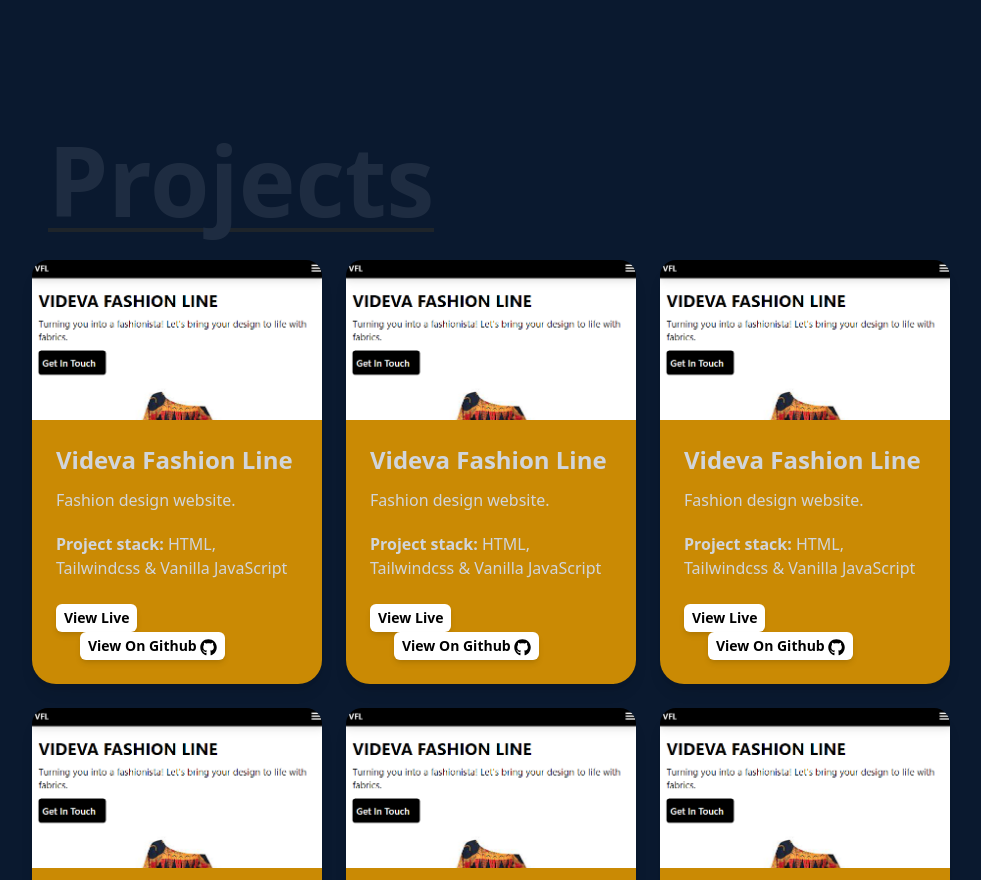
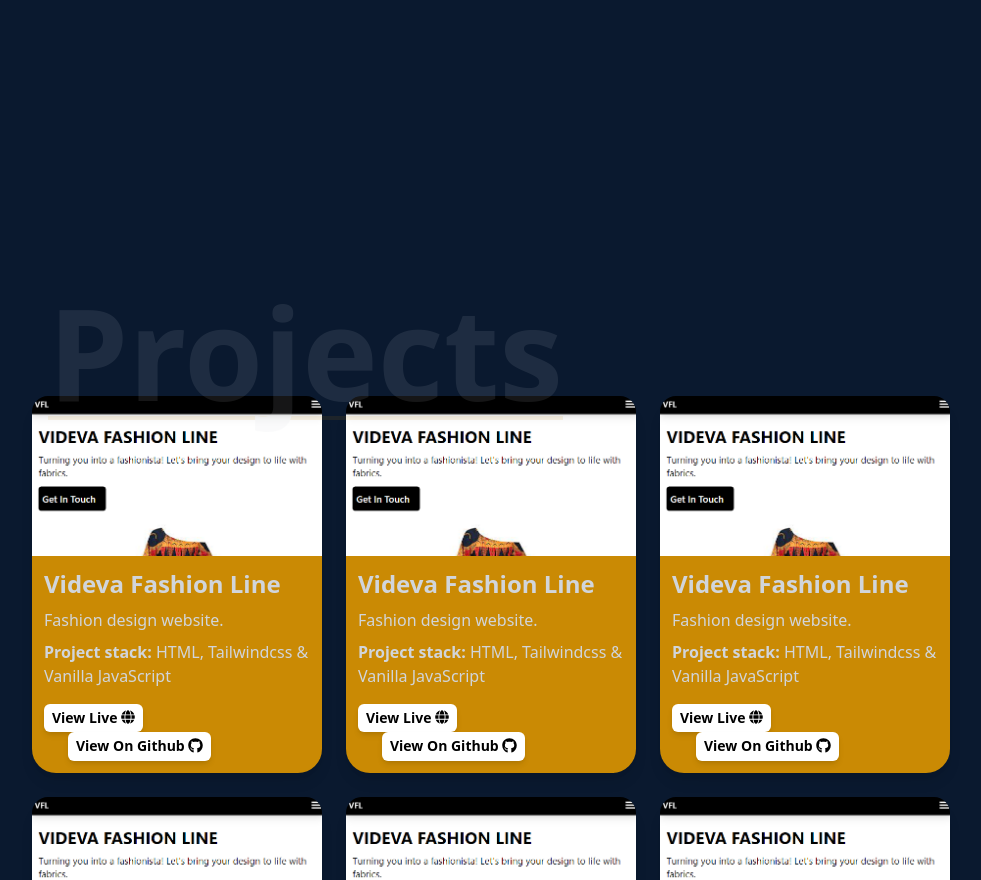
Before and after one commit to segunajibola/portfolio, a React (Create React App) app: page / in a window 1280 px wide. Shown: the part 1920-2800 px from the top of the page, without its empty margins (149-1130 px from the left). Built offline with nearby package versions, Linux system fonts and the light colour scheme; the HTML template or start-up script is replaced by a standard one.

Commit message:
fix skills

```diff
--- a/src/components/About.js
+++ b/src/components/About.js
@@ -6,7 +6,7 @@ const About = () => {
       <div className='flex flex-col justify-center items-center w-full h-full'>
         <div className='max-w-[1000px] w-full grid grid-cols-2 gap-8'>
           <div className='absolute -mt-16 pb-8 pl-4'>
-            <p className='text-8xl font-bold inline opacity-10 border-b-4 border-yellow-600'>
+            <p className='text-9xl font-bold inline opacity-10 border-b-4 border-yellow-600'>
               About
             </p>
           </div>
--- a/src/components/Contact.js
+++ b/src/components/Contact.js
@@ -2,7 +2,7 @@ import React from 'react'
 
 const Contact = () => {
   return (
-    <div name='contact' className='w-full h-screen bg-[#0a192f] flex justify-center items-center p-4'>
+    <div name='contact' className='w-full bg-[#0a192f] flex justify-center items-center p-4'>
         <form method='POST' action="https://getform.io/f/a699a1b2-f225-434e-b317-1fbbde8e006c" className='flex flex-col max-w-[600px] w-full'>
             <div className='pb-8'>
                 <p className='text-4xl font-bold inline border-b-4 border-pink-600 text-gray-300'>Contact</p>
--- a/src/components/Projects.js
+++ b/src/components/Projects.js
@@ -4,98 +4,96 @@ import Vfl from '../assets/vfl.png';
 import realEstate from '../assets/realestate.jpg';
 import {
   FaGithub,
+  FaGlobe
 } from 'react-icons/fa';
 
 const Projects = () => {
   return (
-    <div name='projects' className='w-full md:h-screen text-gray-300 bg-[#0a192f]'>
+    <div name='projects' className='w-full text-gray-300 bg-[#0a192f]'>
       <div className='max-w-[950px] mx-auto p-4 flex flex-col justify-center h-full'>
         <div className='relative pt-20 pl-4'>
-          <p className='absolute opacity-10 text-8xl font-bold inline border-b-4 border-yellow-600'>
+          <p className='absolute opacity-10 text-9xl font-bold inline border-b-4 border-yellow-600'>
             Projects
           </p>
         </div>
-
-        <div className='grid grid-cols-1 pt-20 md:pt-32 md:grid-cols-2 lg:grid-cols-3 gap-6'>
+        <div className='grid grid-cols-1 pt-20 md:-mt-5 md:pt-32 md:grid-cols-2 lg:grid-cols-3 gap-6'>
           <div className="bg-yellow-600 rounded-3xl shadow-lg">
                 <a href="https://videvafashionline.vercel.app"><img src={Vfl} alt="" className="rounded-t-2xl object-cover object-top w-full h-40"/></a>
-                <div className="p-6 rounded-b-3xl">
+                <div className="p-3">
                     <h3 className="font-bold text-2xl">Videva Fashion Line</h3>
-                    <p className="pt-3">
+                    <p className="pt-2">
                         Fashion design website.
                     </p>
-                    <p className="mt-5"><span className="font-semibold">Project stack: </span>HTML, Tailwindcss & Vanilla JavaScript</p>
-                    <a href="https://videvafashionline.vercel.app" className="inline-block mt-6 px-2 py-1 bg-white rounded-md shadow-md text-sm font-bold text-black">View Live <i className="text-black fas fa-globe"></i></a>
-                    <a href="https://github.com/segunajibola/VidevaFashionLine" className="inline-block ml-6 px-2 py-1 bg-white rounded-md shadow-md text-sm font-bold text-black">View On Github <FaGithub size={17} className='inline text-black' /></a>
+                    <p className="mt-2"><span className="font-semibold">Project stack: </span>HTML, Tailwindcss & Vanilla JavaScript</p>
+                    <a href="https://videvafashionline.vercel.app" className="inline-block mt-4 px-2 py-1 bg-white rounded-md shadow-md text-sm font-bold text-black">View Live <FaGlobe size={14} className='inline mb-1 text-black' /></a>
+                    <a href="https://github.com/segunajibola/VidevaFashionLine" className="inline-block ml-6 px-2 py-1 bg-white rounded-md shadow-md text-sm font-bold text-black">View On Github <FaGithub size={15} className='inline mb-1 text-black' /></a>
                 </div>
             </div>
 
             <div className="bg-yellow-600 rounded-3xl shadow-lg">
                 <a href="https://videvafashionline.vercel.app"><img src={Vfl} alt="" className="rounded-t-2xl object-cover object-top w-full h-40"/></a>
-              <div className="p-6 rounded-b-3xl">
+                <div className="p-3">
                     <h3 className="font-bold text-2xl">Videva Fashion Line</h3>
-                  <p className="pt-3">
+                    <p className="pt-2">
                         Fashion design website.
                     </p>
-                  <p className="mt-5"><span className="font-semibold">Project stack: </span>HTML, Tailwindcss & Vanilla JavaScript</p>
-                  <a href="https://videvafashionline.vercel.app" className="inline-block mt-6 px-2 py-1 bg-white rounded-md shadow-md text-sm font-bold text-black">View Live <i className="text-black fas fa-globe"></i></a>
-                  <a href="https://github.com/segunajibola/VidevaFashionLine" className="inline-block ml-6 px-2 py-1 bg-white rounded-md shadow-md text-sm font-bold text-black">View On Github <FaGithub size={17} className='inline text-black' /></a>
+                    <p className="mt-2"><span className="font-semibold">Project stack: </span>HTML, Tailwindcss & Vanilla JavaScript</p>
+                    <a href="https://videvafashionline.vercel.app" className="inline-block mt-4 px-2 py-1 bg-white rounded-md shadow-md text-sm font-bold text-black">View Live <FaGlobe size={14} className='inline mb-1 text-black' /></a>
+                    <a href="https://github.com/segunajibola/VidevaFashionLine" className="inline-block ml-6 px-2 py-1 bg-white rounded-md shadow-md text-sm font-bold text-black">View On Github <FaGithub size={15} className='inline mb-1 text-black' /></a>
                 </div>
             </div>
 
             <div className="bg-yellow-600 rounded-3xl shadow-lg">
                 <a href="https://videvafashionline.vercel.app"><img src={Vfl} alt="" className="rounded-t-2xl object-cover object-top w-full h-40"/></a>
-              <div className="p-6 rounded-b-3xl">
+                <div className="p-3">
                     <h3 className="font-bold text-2xl">Videva Fashion Line</h3>
-                  <p className="pt-3">
+                    <p className="pt-2">
                         Fashion design website.
                     </p>
-                  <p className="mt-5"><span className="font-semibold">Project stack: </span>HTML, Tailwindcss & Vanilla JavaScript</p>
-                  <a href="https://videvafashionline.vercel.app" className="inline-block mt-6 px-2 py-1 bg-white rounded-md shadow-md text-sm font-bold text-black">View Live <i className="text-black fas fa-globe"></i></a>
-                  <a href="https://github.com/segunajibola/VidevaFashionLine" className="inline-block ml-6 px-2 py-1 bg-white rounded-md shadow-md text-sm font-bold text-black">View On Github <FaGithub size={17} className='inline text-black' /></a>
+                    <p className="mt-2"><span className="font-semibold">Project stack: </span>HTML, Tailwindcss & Vanilla JavaScript</p>
+                    <a href="https://videvafashionline.vercel.app" className="inline-block mt-4 px-2 py-1 bg-white rounded-md shadow-md text-sm font-bold text-black">View Live <FaGlobe size={14} className='inline mb-1 text-black' /></a>
+                    <a href="https://github.com/segunajibola/VidevaFashionLine" className="inline-block ml-6 px-2 py-1 bg-white rounded-md shadow-md text-sm font-bold text-black">View On Github <FaGithub size={15} className='inline mb-1 text-black' /></a>
                 </div>
             </div>
 
             <div className="bg-yellow-600 rounded-3xl shadow-lg">
                 <a href="https://videvafashionline.vercel.app"><img src={Vfl} alt="" className="rounded-t-2xl object-cover object-top w-full h-40"/></a>
-              <div className="p-6 rounded-b-3xl">
+                <div className="p-3">
                     <h3 className="font-bold text-2xl">Videva Fashion Line</h3>
-                  <p className="pt-3">
+                    <p className="pt-2">
                         Fashion design website.
                     </p>
-                  <p className="mt-5"><span className="font-semibold">Project stack: </span>HTML, Tailwindcss & Vanilla JavaScript</p>
-                  <a href="https://videvafashionline.vercel.app" className="inline-block mt-6 px-2 py-1 bg-white rounded-md shadow-md text-sm font-bold text-black">View Live <i className="text-black fas fa-globe"></i></a>
-                  <a href="https://github.com/segunajibola/VidevaFashionLine" className="inline-block ml-6 px-2 py-1 bg-white rounded-md shadow-md text-sm font-bold text-black">View On Github <FaGithub size={17} className='inline text-black' /></a>
+                    <p className="mt-2"><span className="font-semibold">Project stack: </span>HTML, Tailwindcss & Vanilla JavaScript</p>
+                    <a href="https://videvafashionline.vercel.app" className="inline-block mt-4 px-2 py-1 bg-white rounded-md shadow-md text-sm font-bold text-black">View Live <FaGlobe size={14} className='inline mb-1 text-black' /></a>
+                    <a href="https://github.com/segunajibola/VidevaFashionLine" className="inline-block ml-6 px-2 py-1 bg-white rounded-md shadow-md text-sm font-bold text-black">View On Github <FaGithub size={15} className='inline mb-1 text-black' /></a>
                 </div>
             </div>
 
             <div className="bg-yellow-600 rounded-3xl shadow-lg">
                 <a href="https://videvafashionline.vercel.app"><img src={Vfl} alt="" className="rounded-t-2xl object-cover object-top w-full h-40"/></a>
-              <div className="p-6 rounded-b-3xl">
+                <div className="p-3">
                     <h3 className="font-bold text-2xl">Videva Fashion Line</h3>
-                  <p className="pt-3">
+                    <p className="pt-2">
                         Fashion design website.
                     </p>
-                  <p className="mt-5"><span className="font-semibold">Project stack: </span>HTML, Tailwindcss & Vanilla JavaScript</p>
-                  <a href="https://videvafashionline.vercel.app" className="inline-block mt-6 px-2 py-1 bg-white rounded-md shadow-md text-sm font-bold text-black">View Live <i className="text-black fas fa-globe"></i></a>
-                  <a href="https://github.com/segunajibola/VidevaFashionLine" className="inline-block ml-6 px-2 py-1 bg-white rounded-md shadow-md text-sm font-bold text-black">View On Github <FaGithub size={17} className='inline text-black' /></a>
+                    <p className="mt-2"><span className="font-semibold">Project stack: </span>HTML, Tailwindcss & Vanilla JavaScript</p>
+                    <a href="https://videvafashionline.vercel.app" className="inline-block mt-4 px-2 py-1 bg-white rounded-md shadow-md text-sm font-bold text-black">View Live <FaGlobe size={14} className='inline mb-1 text-black' /></a>
+                    <a href="https://github.com/segunajibola/VidevaFashionLine" className="inline-block ml-6 px-2 py-1 bg-white rounded-md shadow-md text-sm font-bold text-black">View On Github <FaGithub size={15} className='inline mb-1 text-black' /></a>
                 </div>
             </div>
 
             <div className="bg-yellow-600 rounded-3xl shadow-lg">
                 <a href="https://videvafashionline.vercel.app"><img src={Vfl} alt="" className="rounded-t-2xl object-cover object-top w-full h-40"/></a>
-              <div className="p-6 rounded-b-3xl">
+                <div className="p-3">
                     <h3 className="font-bold text-2xl">Videva Fashion Line</h3>
-                  <p className="pt-3">
+                    <p className="pt-2">
                         Fashion design website.
                     </p>
-                  <p className="mt-5"><span className="font-semibold">Project stack: </span>HTML, Tailwindcss & Vanilla JavaScript</p>
-                  <a href="https://videvafashionline.vercel.app" className="inline-block mt-6 px-2 py-1 bg-white rounded-md shadow-md text-sm font-bold text-black">View Live <i className="text-black fas fa-globe"></i></a>
-                  <a href="https://github.com/segunajibola/VidevaFashionLine" className="inline-block ml-6 px-2 py-1 bg-white rounded-md shadow-md text-sm font-bold text-black">View On Github <FaGithub size={17} className='inline text-black' /></a>
+                    <p className="mt-2"><span className="font-semibold">Project stack: </span>HTML, Tailwindcss & Vanilla JavaScript</p>
+                    <a href="https://videvafashionline.vercel.app" className="inline-block mt-4 px-2 py-1 bg-white rounded-md shadow-md text-sm font-bold text-black">View Live <FaGlobe size={14} className='inline mb-1 text-black' /></a>
+                    <a href="https://github.com/segunajibola/VidevaFashionLine" className="inline-block ml-6 px-2 py-1 bg-white rounded-md shadow-md text-sm font-bold text-black">View On Github <FaGithub size={15} className='inline mb-1 text-black' /></a>
                 </div>
             </div>
-
-
 
         </div>
       </div>
--- a/src/components/Skill.js
+++ b/src/components/Skill.js
@@ -17,7 +17,7 @@ const Skills = () => {
       {/* Container */}
       <div className='max-w-[950px] mx-auto p-4 flex flex-col justify-center h-full'>
           <div className='absolute md:mb-32 md:pb-48 mb-96 -mt-10 pb-96 pl-4'>
-              <p className='opacity-10 text-8xl font-bold inline border-b-4 border-yellow-600'>Skills</p>
+              <p className='opacity-10 text-9xl font-bold inline border-b-4 border-yellow-600'>Skills</p>
           </div>
 
           <div className='w-full z-10 grid grid-cols-2 sm:grid-cols-5 gap-5 text-center py-10'>
```
Lines whose indentation alone changed are shown as unchanged.
